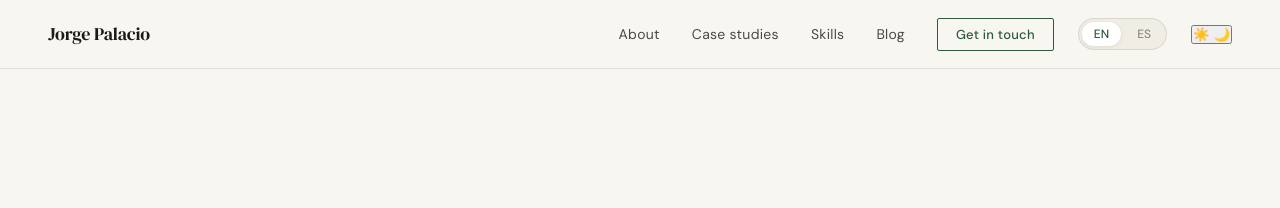
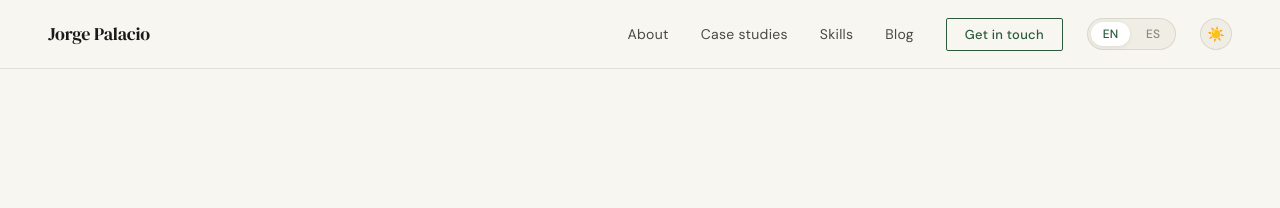
Before and after one commit to jorgepalaciot/Jorgepalaciot.github.io, a Jekyll site: the page built from index.html, in a window 1280 px wide. Shown: the top 208 px of the page. Built offline with Jekyll 4.4.1, drawn with Linux system fonts in a browser that asks for light colours.

Commit message:
Update main.css

```diff
--- a/assets/css/main.css
+++ b/assets/css/main.css
@@ -222,6 +222,21 @@ footer p { font-size: 13px; color: var(--ink-faint); font-weight: 300; }
 .reveal { opacity: 0; transform: translateY(24px); transition: opacity .6s ease, transform .6s ease; }
 .reveal.visible { opacity: 1; transform: none; }
 
+/* boton estilo para opaco o claro */
+.theme-toggle {
+  background: var(--paper-warm);
+  border: 1px solid var(--border);
+  border-radius: 50%;
+  width: 32px; height: 32px;
+  display: flex; align-items: center; justify-content: center;
+  cursor: pointer; font-size: 14px;
+  transition: background .2s;
+}
+.theme-toggle:hover { background: var(--accent-light); }
+.theme-icon-dark { display: none; }
+body.dark .theme-icon-light { display: none; }
+body.dark .theme-icon-dark { display: inline; }
+
 /* RESPONSIVE */
 @media (max-width: 900px) {
   nav { padding: 16px 24px; }
```
